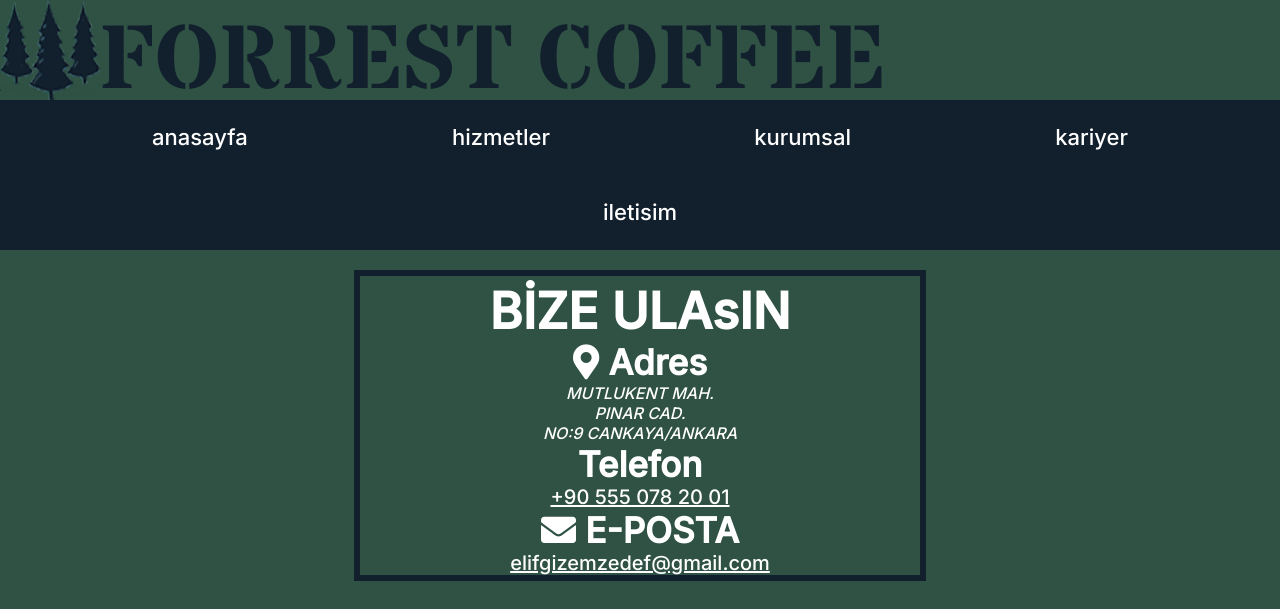
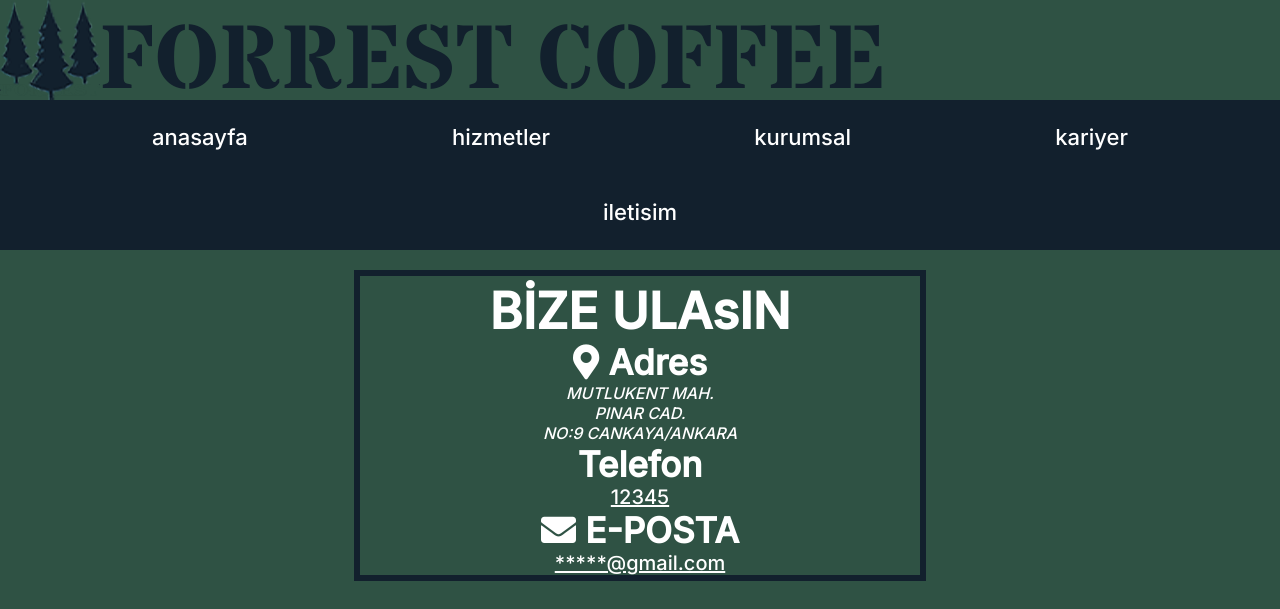
Before and after one commit to elifgizemzedef/HTML_CSS, a plain HTML site: page iletisim.html in a window 1280 px wide. Shown: the top 609 px of the page. Drawn offline with nearby package versions, Linux system fonts and the light colour scheme; grey boxes are pictures that could not be loaded.

Commit message:
made private

```diff
--- a/iletisim.html
+++ b/iletisim.html
@@ -42,14 +42,14 @@ crossorigin="anonymous">
       </strong>
    </div>
    <p>
-      <a href="tel:+905550782001"> +90 555 078 20 01</a>
+      <a href="tel:12345"> 12345</a>
    </p>
    <div class="text">
        <strong><i class="fas fa-envelope"></i>
      E-POSTA</strong>
    </div>
 
-   <p><a href="mailto:elifgizemzedef@gmail.com">elifgizemzedef@gmail.com</a></p>
+   <p><a href="mailto:*****@gmail.com">*****@gmail.com</a></p>
 
    </div>
    <div id="map">
```
